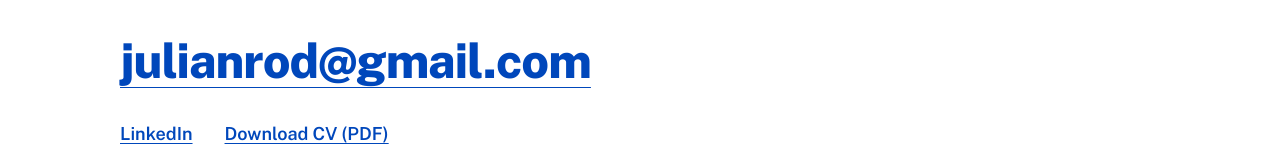
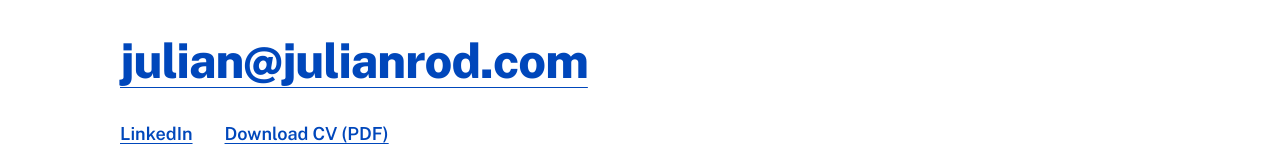
Before and after one commit to julianrod/julianrod.com, a plain HTML site: page index.html in a window 1280 px wide. Shown: the part 5583-5729 px from the top of the page. Drawn offline with Linux system fonts and the light colour scheme.

Commit message:
Use julian@julianrod.com as contact email

```diff
--- a/index.html
+++ b/index.html
@@ -56,7 +56,7 @@
  "sameAs": [
   "https://www.linkedin.com/in/julianrod"
  ],
- "email": "mailto:julianrod@gmail.com"
+ "email": "mailto:julian@julianrod.com"
 }
 </script>
 <link rel="icon" type="image/png" href="favicon.png">
@@ -472,7 +472,7 @@ footer { padding: 2.5rem 0 3rem; color: var(--muted); font-size: 0.95rem; }
       <h2 id="contact-title">Contact</h2>
       <p>I take on diagnostics, transformation programmes and team-building engagements with governments, public institutions and private organisations. To discuss a possible engagement, write to me with a brief description of your organisation and what you are trying to change.</p>
       <p>If you are not sure yet whether I am the right fit, send me a few lines about your situation anyway. I will tell you honestly whether I can help and, if I can't, who might.</p>
-      <a class="email" href="mailto:julianrod@gmail.com" onclick="pa.track({name: 'email'})">julianrod@gmail.com</a>
+      <a class="email" href="mailto:julian@julianrod.com" onclick="pa.track({name: 'email'})">julian@julianrod.com</a>
       <ul class="contact-links">
         <li><a href="https://www.linkedin.com/in/julianrod" onclick="pa.track({name: 'gotoLinkedIn'})">LinkedIn</a></li>
         <li><a href="Resume-Julian-Rodriguez-Orihuela.pdf" onclick="pa.track({name: 'downloadResume'})">Download CV (PDF)</a></li>
@@ -697,7 +697,7 @@ footer { padding: 2.5rem 0 3rem; color: var(--muted); font-size: 0.95rem; }
       <h2 id="contacto-titulo">Contacto</h2>
       <p>Acepto proyectos de diagnóstico, programas de transformación y formación de equipos con gobiernos, instituciones públicas y organizaciones privadas. Para conversar sobre un posible proyecto, escríbame con una breve descripción de su organización y de lo que quiere cambiar.</p>
       <p>Si todavía no sabe si soy la persona indicada, escríbame igual unas líneas sobre su situación. Le diré con honestidad si puedo ayudar y, si no, quién podría hacerlo.</p>
-      <a class="email" href="mailto:julianrod@gmail.com" onclick="pa.track({name: 'email'})">julianrod@gmail.com</a>
+      <a class="email" href="mailto:julian@julianrod.com" onclick="pa.track({name: 'email'})">julian@julianrod.com</a>
       <ul class="contact-links">
         <li><a href="https://www.linkedin.com/in/julianrod" onclick="pa.track({name: 'gotoLinkedIn'})">LinkedIn</a></li>
         <li><a href="Resume-Julian-Rodriguez-Orihuela.pdf" hreflang="en" onclick="pa.track({name: 'downloadResume'})">Descargar CV (PDF, en inglés)</a></li>
```
